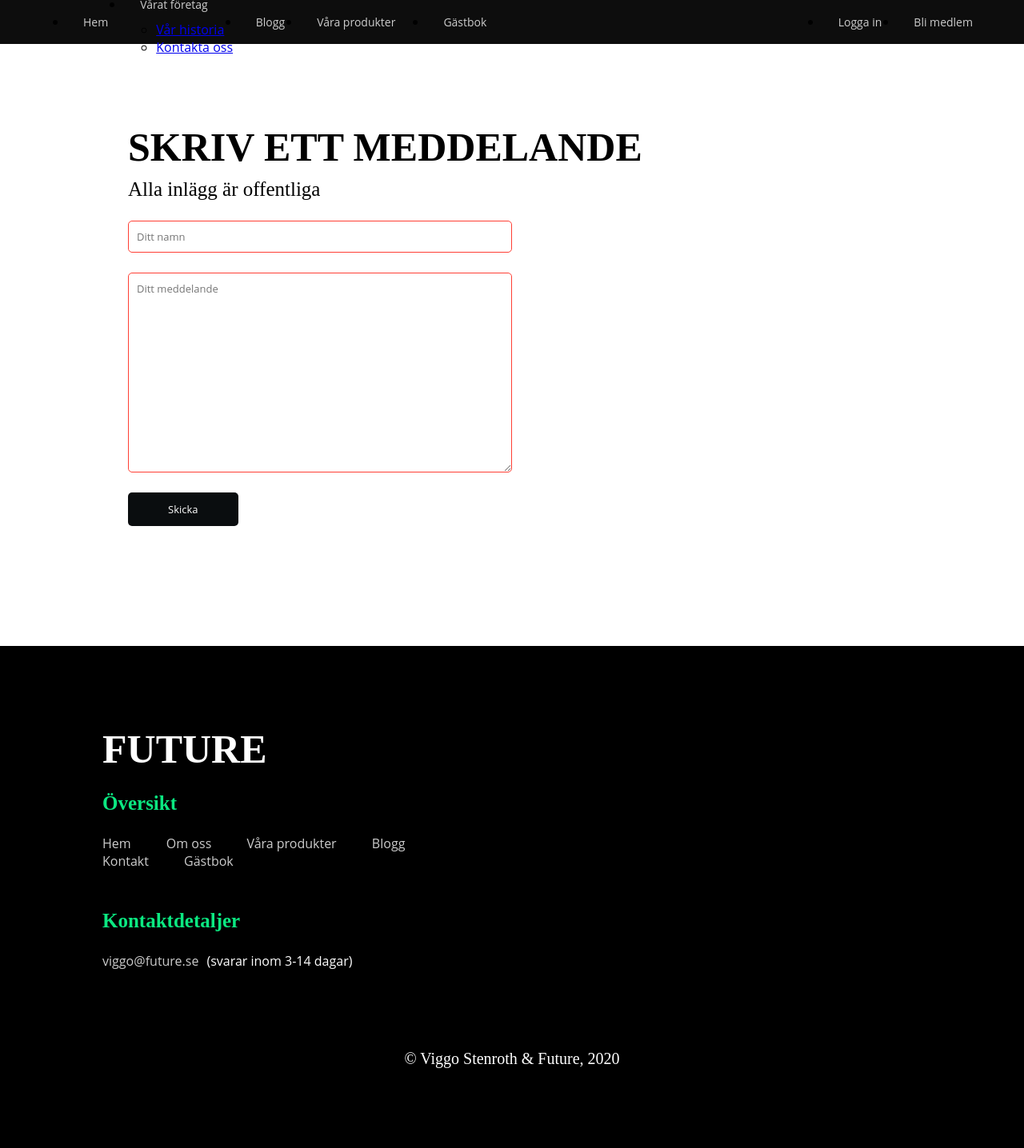
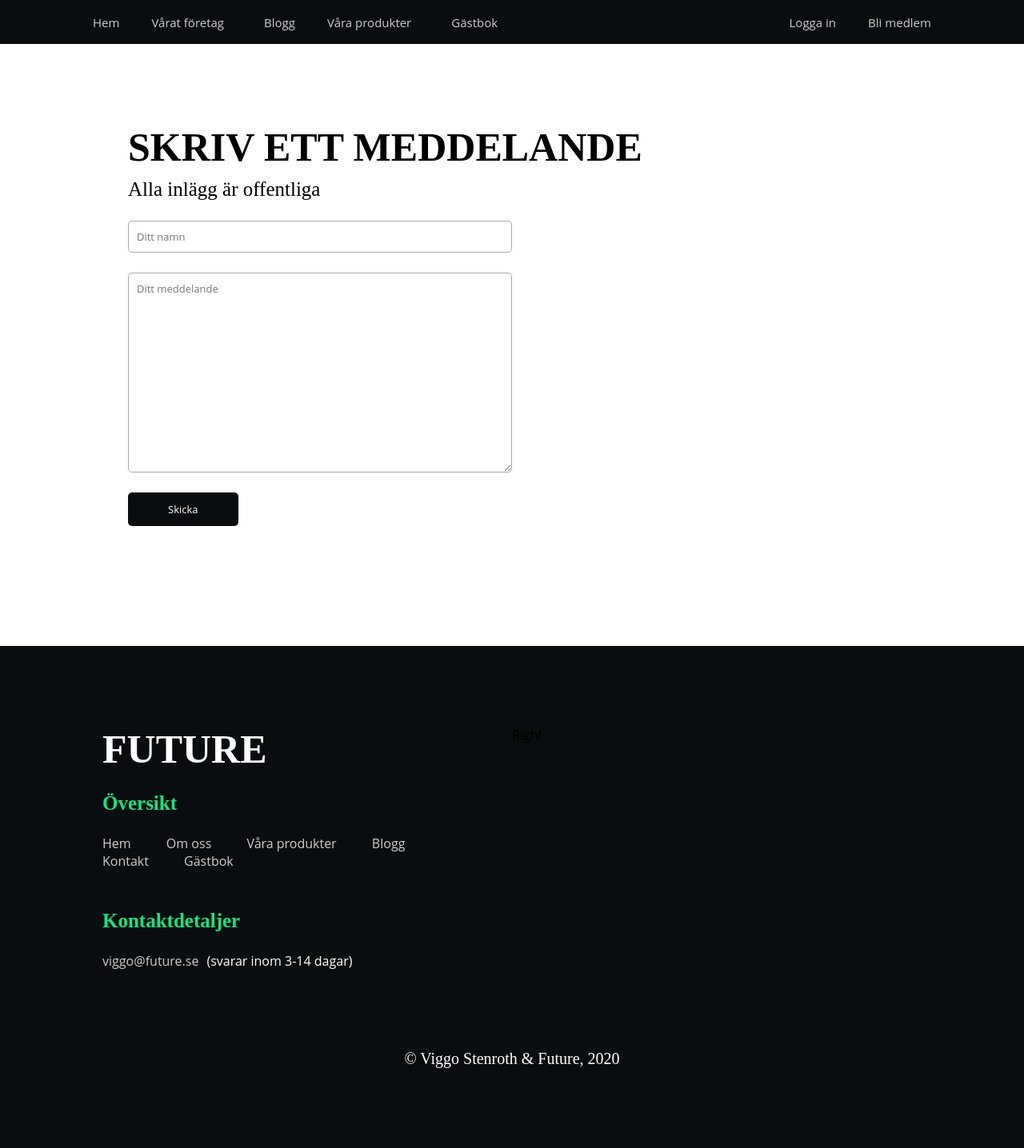
Before and after one commit to liamrabe/Future---Webbshop, a PHP site: page /product/guestbook.php in a window 1280 px wide. Shown: the whole page at 80% size. Run offline with PHP 8.4, Linux system fonts and the light colour scheme; data that the repository does not hold is empty; some libraries are stand-ins or nearby versions; some web fonts are replaced.

Commit message:
General revisions

```diff
--- a/src/less/main.less
+++ b/src/less/main.less
@@ -10,34 +10,67 @@
 }
 
 .navbar {
-	background-color: rgba(0,0,0,.95);
+	background-color: #0a0d0f;
 	position: fixed;
 	z-index: 9002;
 	width: 100%;
 	top: 0;
 	.navbar-wrapper {
 		justify-content: space-between;
-		align-items: center;
+		list-style-type: none;
 		margin: 0 auto;
 		display: flex;
-		height: 55px;
-		width: 90%;
-		.left, .right {
-			align-items: center;
-			display: flex;
+		padding: 0;
+		width: 85%;
+		.left, .right { display: flex;}
+		.nav-item {
+			&:hover {
+				.nav-link {
+					background-color: lighten(#0a0d0f, 5%);
+					color: #FFF;
+				}
+				.nav-dropdown {
+					display: block;
+				}
 			}
 			.nav-link {
 				text-decoration: none;
 				align-items: center;
-			color: #CCCCCC;
-			font-size: 14px;
 				padding: 0 20px;
+				cursor: pointer;
+				font-size: 15px;
 				display: flex;
-			height: 40px;
-			svg { margin-right: 10px; }
-			.item-count { font-size: 14px; }
-			&:not(:last-child) { margin-right: 20px; }
-			&:hover { color: #FFFFFF; }
+				color: #CCC;
+				height: 55px;
+				.icon-left { margin-left: 10px; }
+				.icon-right { margin-right: 10px; }
+			}
+			.nav-dropdown {
+				background-color: lighten(#0a0d0f, 5%);
+				list-style-type: none;
+				position: absolute;
+				border-top: none;
+				display: none;
+				width: 300px;
+				padding: 0;
+				margin: 0;
+				.dropdown-item {
+					.dropdown-link {
+						box-sizing: border-box;
+						text-decoration: none;
+						align-items: center;
+						padding-left: 20px;
+						font-size: 15px;
+						color: #CCC;
+						display: flex;
+						height: 50px;
+						&:hover {
+							background-color: lighten(#0a0d0f, 10%);
+							color: #FFF;
+						}
+					}
+				}
+			}
 		}
 	}
 }
@@ -556,7 +569,7 @@
 }
 
 .footer {
-	background-color: #000;
+	background-color: #0a0d0f;
 	padding: 100px 0;
 	.footer-wrapper {
 		margin: 0 auto;
--- a/static/css/main.css
+++ b/static/css/main.css
@@ -35,7 +35,7 @@
   margin: 0;
 }
 .navbar {
-  background-color: rgba(0, 0, 0, 0.95);
+  background-color: #0a0d0f;
   position: fixed;
   z-index: 9002;
   width: 100%;
@@ -43,37 +43,62 @@
 }
 .navbar .navbar-wrapper {
   justify-content: space-between;
-  align-items: center;
+  list-style-type: none;
   margin: 0 auto;
   display: flex;
-  height: 55px;
-  width: 90%;
+  padding: 0;
+  width: 85%;
 }
 .navbar .navbar-wrapper .left,
 .navbar .navbar-wrapper .right {
-  align-items: center;
   display: flex;
 }
-.navbar .navbar-wrapper .nav-link {
+.navbar .navbar-wrapper .nav-item:hover .nav-link {
+  background-color: #141a1e;
+  color: #FFF;
+}
+.navbar .navbar-wrapper .nav-item:hover .nav-dropdown {
+  display: block;
+}
+.navbar .navbar-wrapper .nav-item .nav-link {
   text-decoration: none;
   align-items: center;
-  color: #CCCCCC;
-  font-size: 14px;
   padding: 0 20px;
+  cursor: pointer;
+  font-size: 15px;
   display: flex;
-  height: 40px;
+  color: #CCC;
+  height: 55px;
 }
-.navbar .navbar-wrapper .nav-link svg {
+.navbar .navbar-wrapper .nav-item .nav-link .icon-left {
+  margin-left: 10px;
+}
+.navbar .navbar-wrapper .nav-item .nav-link .icon-right {
   margin-right: 10px;
 }
-.navbar .navbar-wrapper .nav-link .item-count {
-  font-size: 14px;
+.navbar .navbar-wrapper .nav-item .nav-dropdown {
+  background-color: #141a1e;
+  list-style-type: none;
+  position: absolute;
+  border-top: none;
+  display: none;
+  width: 300px;
+  padding: 0;
+  margin: 0;
 }
-.navbar .navbar-wrapper .nav-link:not(:last-child) {
-  margin-right: 20px;
+.navbar .navbar-wrapper .nav-item .nav-dropdown .dropdown-item .dropdown-link {
+  box-sizing: border-box;
+  text-decoration: none;
+  align-items: center;
+  padding-left: 20px;
+  font-size: 15px;
+  color: #CCC;
+  display: flex;
+  height: 50px;
 }
-.navbar .navbar-wrapper .nav-link:hover {
-  color: #FFFFFF;
+.navbar .navbar-wrapper .nav-item .nav-dropdown .dropdown-item .dropdown-link:hover {
+  background-color: #1e282e;
+  color: #FFF;
 }
 .main .banner {
   background-position: center;
@@ -623,7 +625,7 @@
   text-decoration: underline;
 }
 .footer {
-  background-color: #000;
+  background-color: #0a0d0f;
   padding: 100px 0;
 }
 .footer .footer-wrapper {
```
Also changed, not shown: other parts of src/less/main.less (+6 -26 lines), other parts of static/css/main.css (+6 -29 lines). Lines whose indentation alone changed are shown as unchanged.
